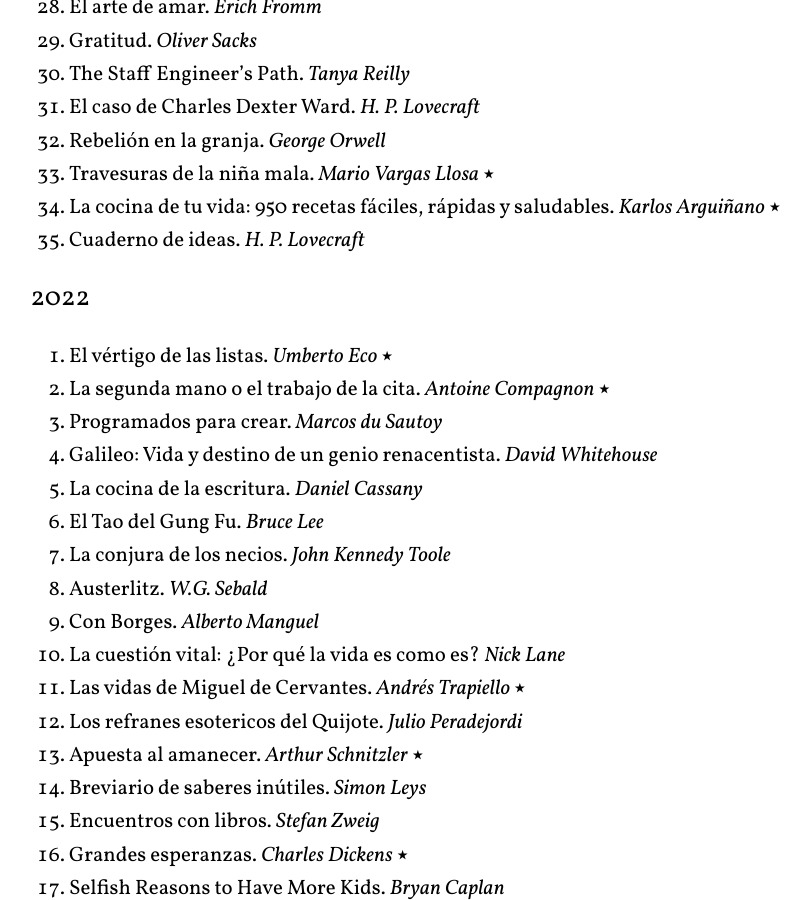
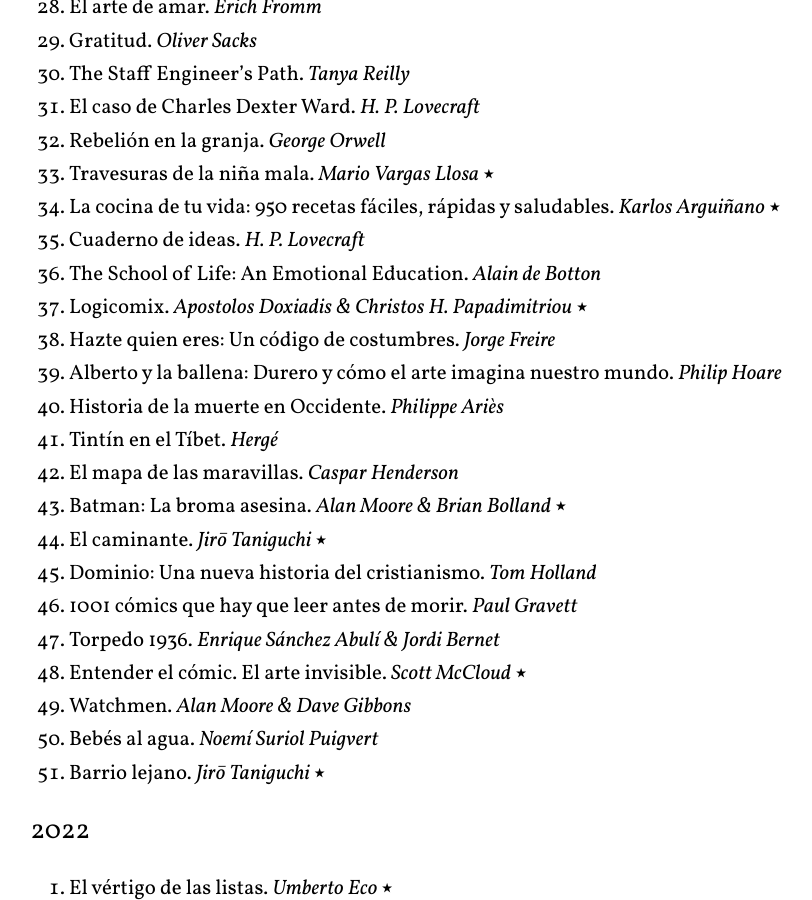
Before and after one commit to arturoherrero/arturoherrero.com, a Jekyll site: the page built from pages/books.md, in a window 1280 px wide and 900 px high, scrolled down 1249 px. Shown: the whole window, without its empty margins (220-1032 px from the left). Built offline with Jekyll 4.4.1, drawn with Linux system fonts in a browser that asks for light colours.

Commit message:
Update book list

```diff
--- a/pages/books.md
+++ b/pages/books.md
@@ -45,6 +45,22 @@
 33. Travesuras de la niña mala. *Mario Vargas Llosa* ⭑
 34. La cocina de tu vida: 950 recetas fáciles, rápidas y saludables. *Karlos Arguiñano* ⭑
 35. Cuaderno de ideas. *H. P. Lovecraft*
+36. The School of Life: An Emotional Education. *Alain de Botton*
+37. Logicomix. *Apostolos Doxiadis & Christos H. Papadimitriou* ⭑
+38. Hazte quien eres: Un código de costumbres. *Jorge Freire*
+39. Alberto y la ballena: Durero y cómo el arte imagina nuestro mundo. *Philip Hoare*
+40. Historia de la muerte en Occidente. *Philippe Ariès*
+41. Tintín en el Tíbet. *Hergé*
+42. El mapa de las maravillas. *Caspar Henderson*
+43. Batman: La broma asesina. *Alan Moore & Brian Bolland* ⭑
+44. El caminante. *Jirō Taniguchi* ⭑
+45. Dominio: Una nueva historia del cristianismo. *Tom Holland*
+46. 1001 cómics que hay que leer antes de morir. *Paul Gravett*
+47. Torpedo 1936. *Enrique Sánchez Abulí & Jordi Bernet*
+48. Entender el cómic. El arte invisible. *Scott McCloud* ⭑
+49. Watchmen. *Alan Moore & Dave Gibbons*
+50. Bebés al agua. *Noemí Suriol Puigvert*
+51. Barrio lejano. *Jirō Taniguchi* ⭑
 
 
 ### 2022
```
